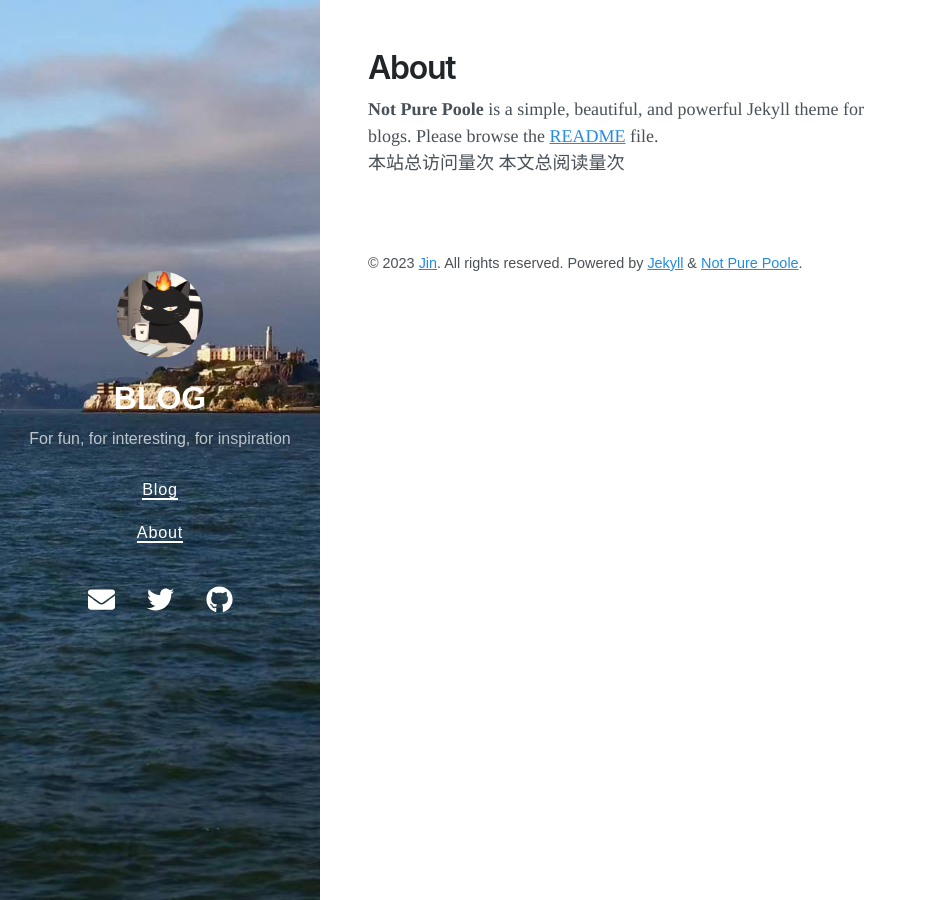
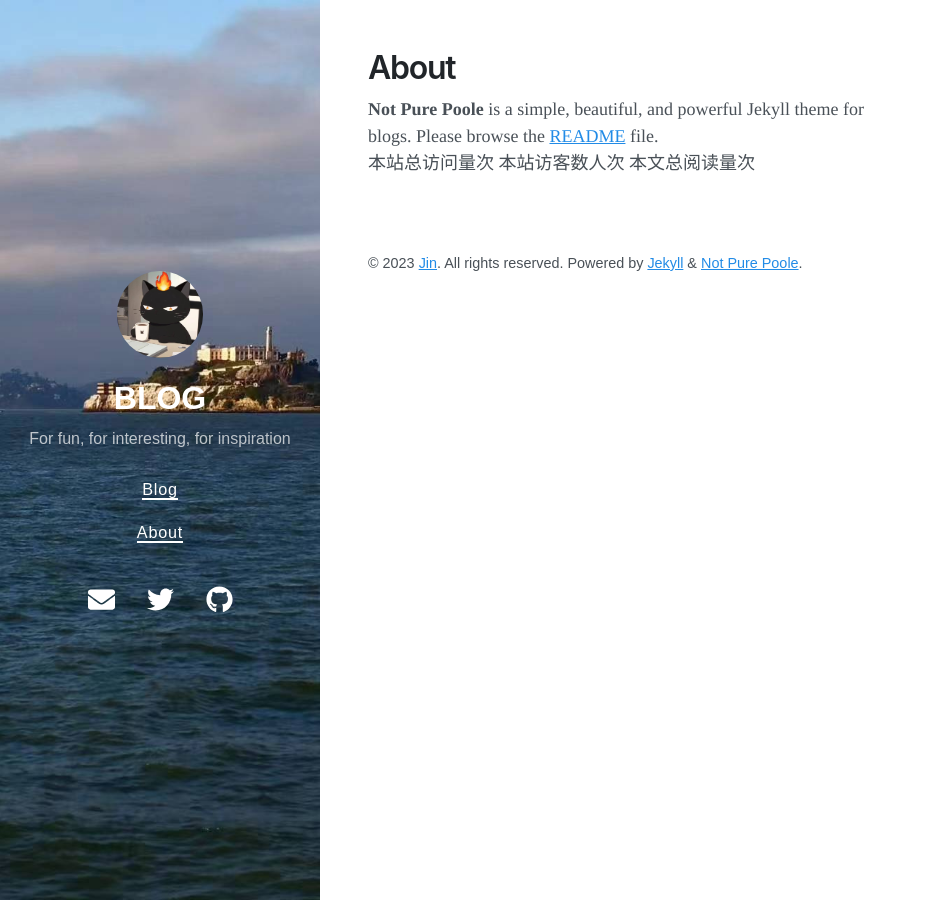
Before and after one commit to New-lay/New-lay.github.io, a Jekyll site: the page built from about.md, in a window 1280 px wide. Shown: the whole page, without its empty margins (0-927 px from the left). Built offline with Jekyll 4.4.1, drawn with Linux system fonts in a browser that asks for light colours; nearby versions of some CDN libraries; comment, search, counter and statistics services are not loaded.

Commit message:
Update about.md

```diff
--- a/about.md
+++ b/about.md
@@ -7,4 +7,5 @@ title: About
 <br>
 <script async src="//busuanzi.ibruce.info/busuanzi/2.3/busuanzi.pure.mini.js"></script>
 本站总访问量<span id="busuanzi_value_site_pv"></span>次
+本站访客数<span id="busuanzi_value_site_uv"></span>人次
 本文总阅读量<span id="busuanzi_value_page_pv"></span>次
```
